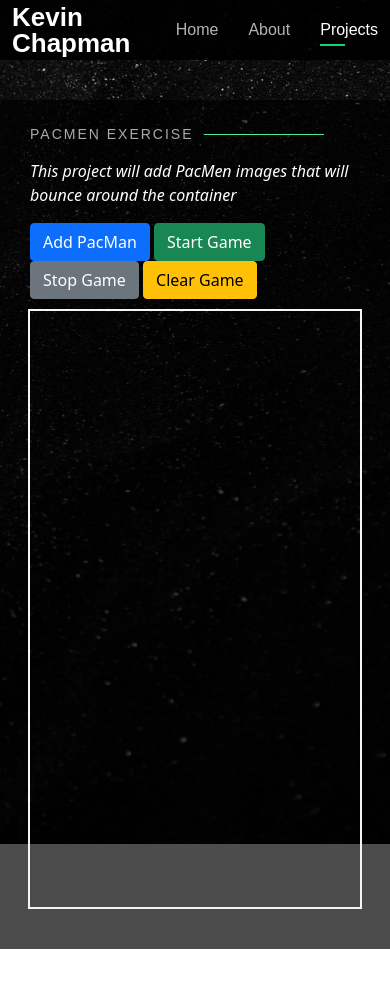
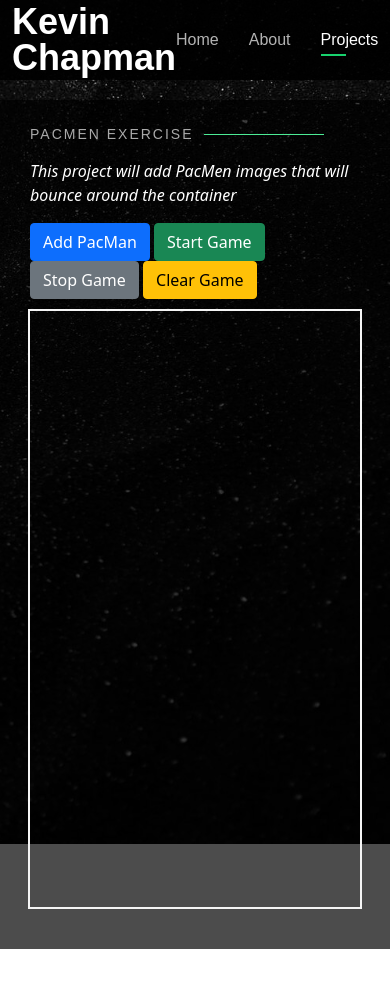
Before and after one commit to kachapmansmcm/PacMen, a plain HTML site: page index.html in a window 390 px wide. Drawn offline with Linux system fonts and the light colour scheme.

Commit message:
css update

```diff
--- a/assets/css/styles.css
+++ b/assets/css/styles.css
@@ -107,14 +107,6 @@ p {
   margin: 0;
 }
 
-@media (max-width: 768px) {
-  #header.header-top {
-    height: 60px;
-  }
-  #header.header-top h1 {
-    font-size: 26px;
-  }
-}
 
 .navbar {
   padding: 0;
```
